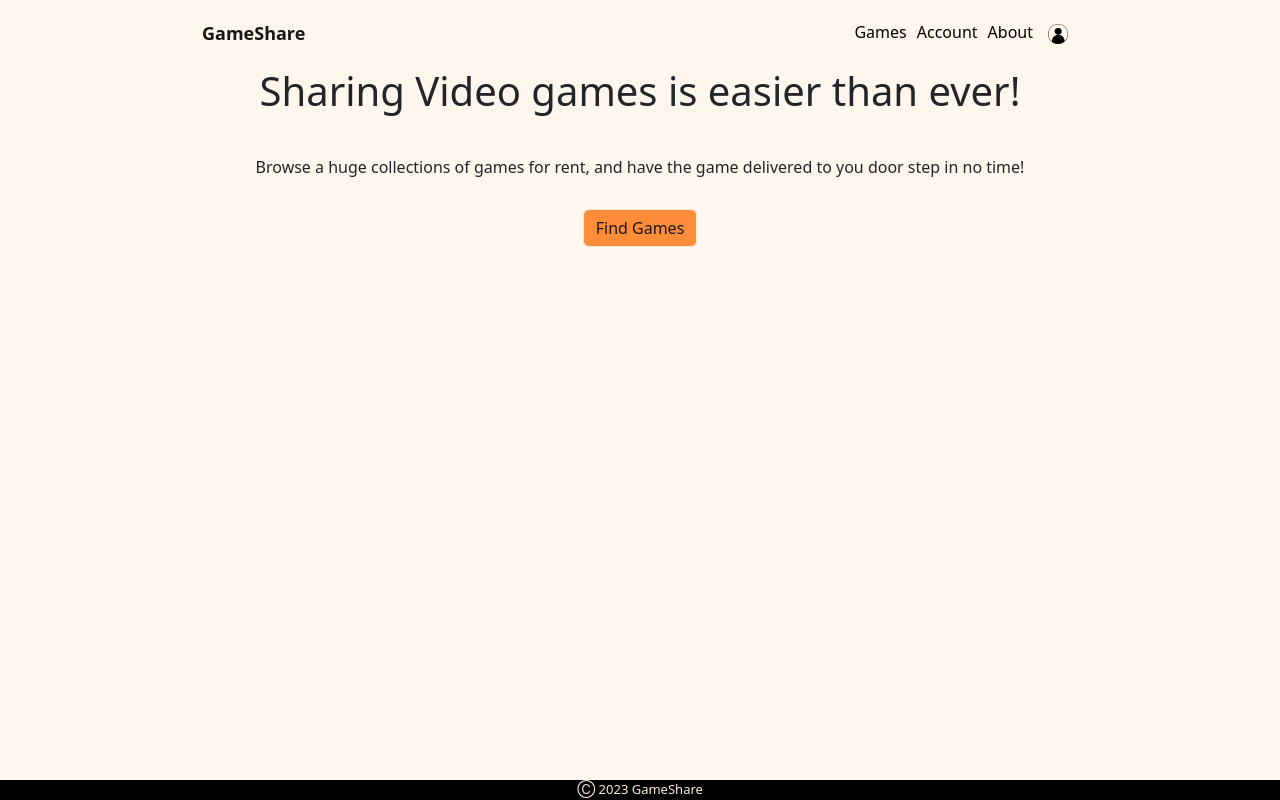
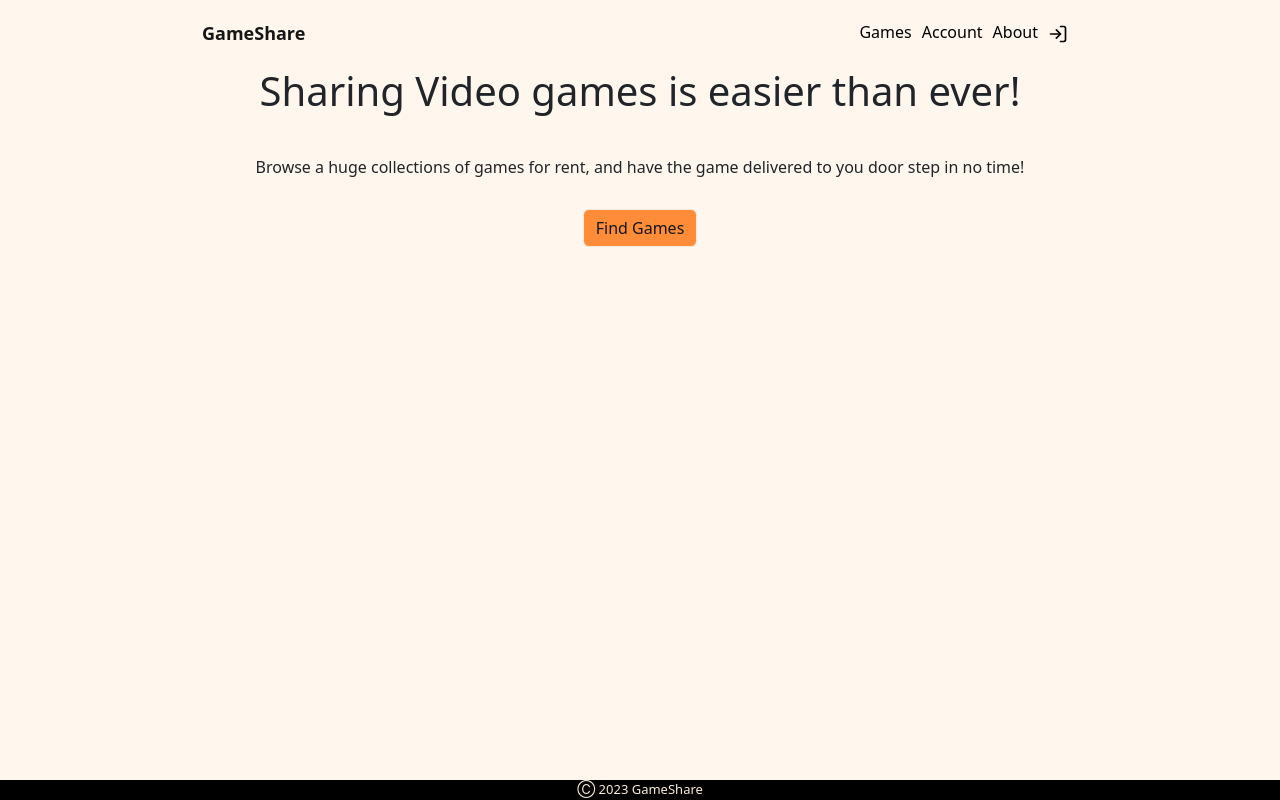
Before and after one commit to Abd-elr4hman/Games-Renting-App, a React (Vite) app: page / in a window 1280 px wide. Built offline with nearby package versions, Linux system fonts and the light colour scheme; no server answers.

Commit message:
fixing navbar gap and changing login/out icons

```diff
--- a/package.json
+++ b/package.json
@@ -23,6 +23,7 @@
     "react-bootstrap": "^2.8.0",
     "react-device-detect": "^2.2.3",
     "react-dom": "^18.2.0",
+    "react-icons": "^4.11.0",
     "react-router-dom": "^6.14.2"
   },
   "devDependencies": {
--- a/src/App.css
+++ b/src/App.css
@@ -17,6 +17,7 @@ body {
   list-style-type: none;
   margin: 10px;
   padding: 10px;
+  column-gap: 2rem;
 }
 
 .nav-brand {
--- a/src/pages/headComponents/Navbar.jsx
+++ b/src/pages/headComponents/Navbar.jsx
@@ -2,6 +2,8 @@ import { Navigate, NavLink, useNavigate } from "react-router-dom";
 import loginIcon from "../../../src/assets/loginIcon.png";
 import logout from "../../../src/assets/logout.png";
 import { UserAuth } from "../../context/AuthContext";
+
+import { LuLogOut, LuLogIn } from "react-icons/lu";
 
 // function fakeLogOut() {
 //   localStorage.removeItem("loggedin");
@@ -67,13 +69,13 @@ function Navbar() {
             {user ? (
               <div>
                 <button onClick={handleLogout} className="logout--button">
-                  <img src={logout} className="login-icon" />
+                  <LuLogOut size={24} color="black" />
                 </button>
                 {/* <button onClick={fakeLogOut}></button> */}
               </div>
             ) : (
               <NavLink to="/login">
-                <img src={loginIcon} className="login-icon" />
+                <LuLogIn size={20} color="black" />
               </NavLink>
             )}
           </div>
```
Also changed, not shown: 1 other file (tests, documents, lock files or other folders).
